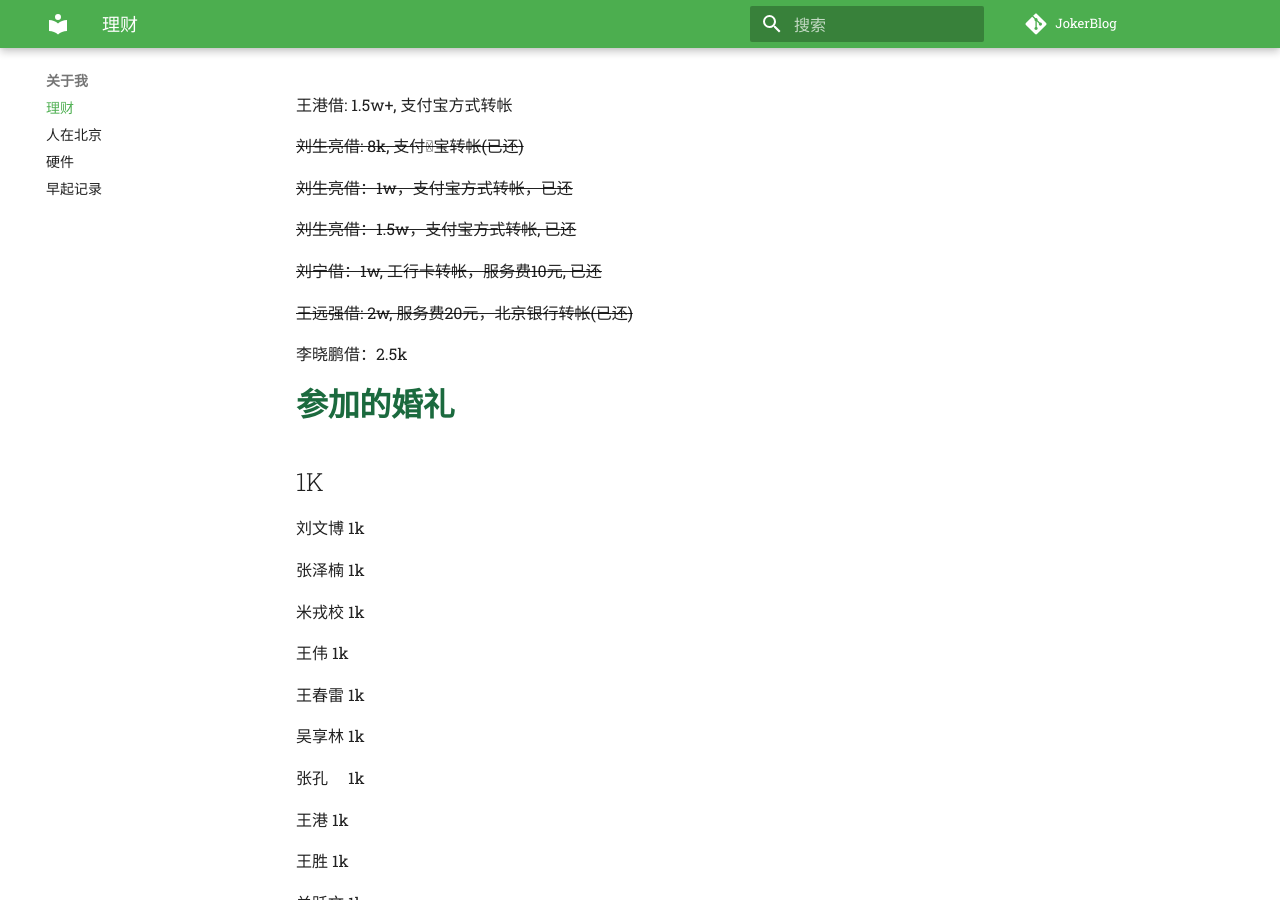
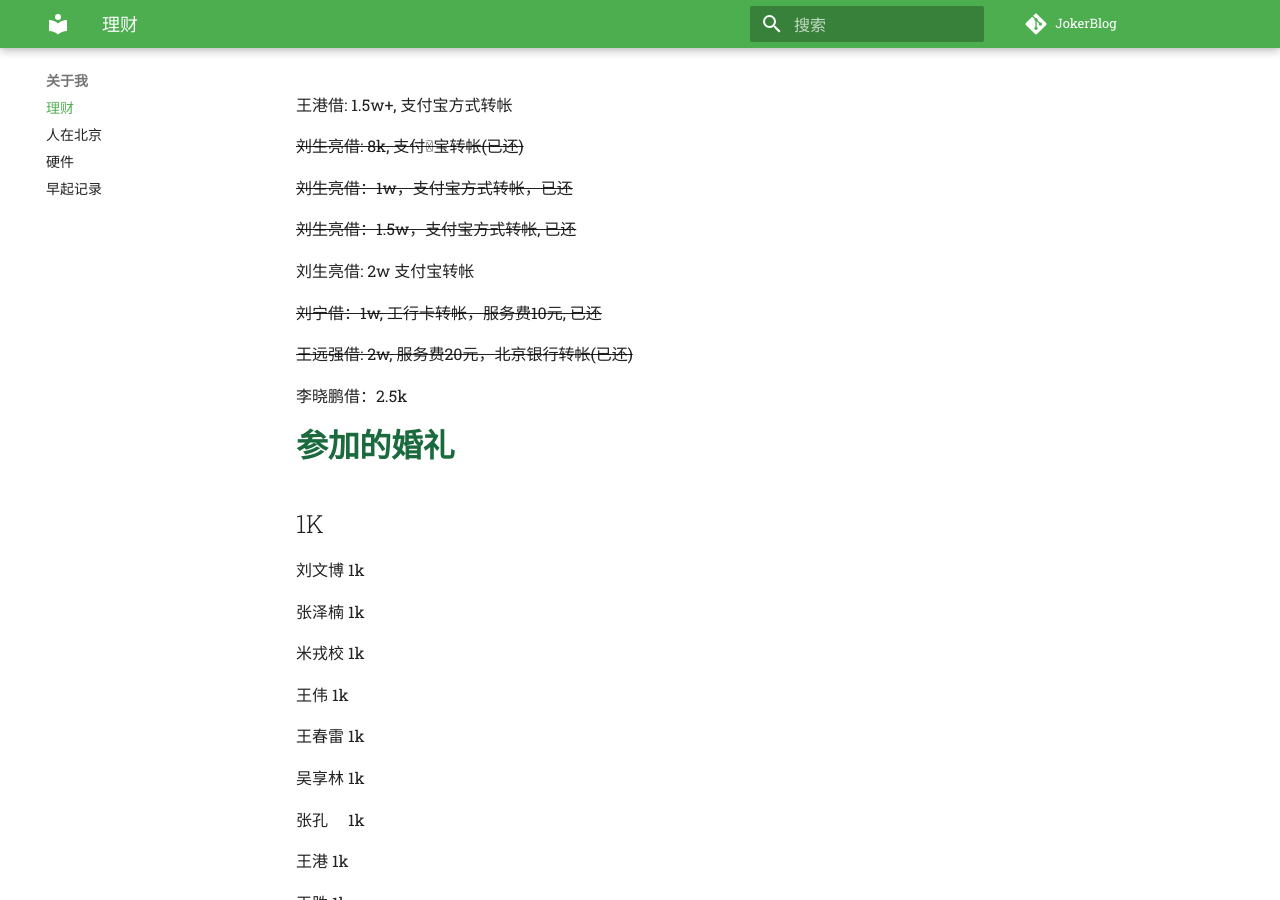
Before and after one commit to wangzhizhou/JokerBlog, an MkDocs documentation site: the page built from docs/me/My Financial Planning.md, in a window 1280 px wide and 900 px high, scrolled down 3561 px. Built offline with MkDocs 1.6.1 and Material for MkDocs 9.7.7, drawn with Linux system fonts in a browser that asks for light colours; comment, search, counter and statistics services are not loaded.

Commit message:
Update My Financial Planning.md

```diff
--- a/docs/me/My Financial Planning.md
+++ b/docs/me/My Financial Planning.md
@@ -117,6 +117,8 @@
 
 ~~刘生亮借：1.5w，支付宝方式转帐, 已还~~
 
+刘生亮借: 2w 支付宝转帐
+
 ~~刘宁借：1w, 工行卡转帐，服务费10元, 已还~~
 
 ~~王远强借: 2w, 服务费20元，北京银行转帐(已还)~~
```
